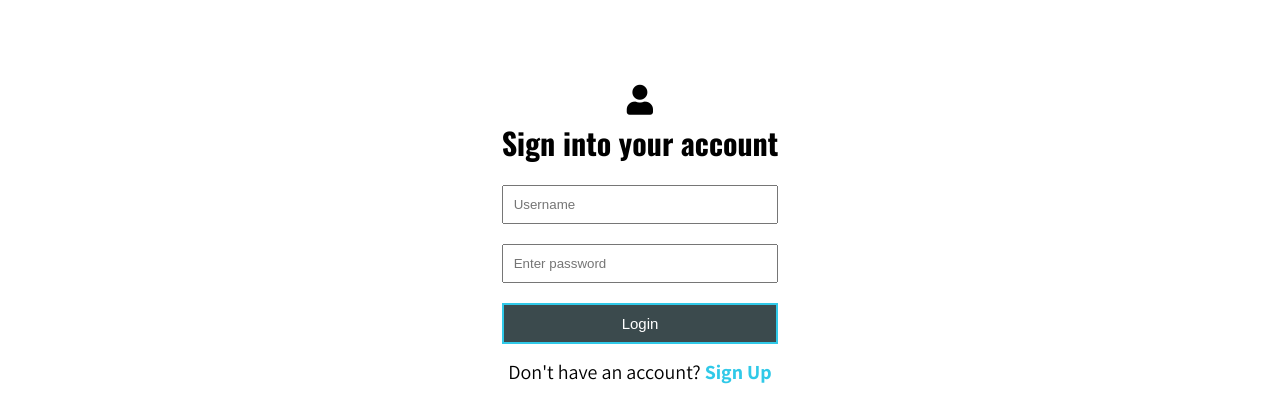
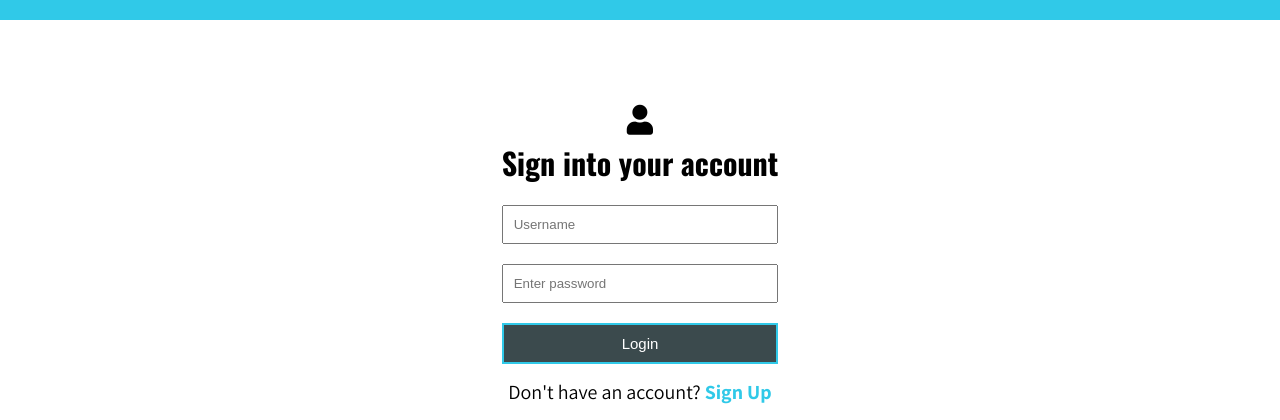
Before and after one commit to Jack112-create/Life-Dentals, a Django app: page /accounts/login/ in a window 1280 px wide. Shown: the part 73-493 px from the top of the page. Run offline with Django 3.2, Linux system fonts and the light colour scheme; tables that the repository leaves empty hold one stand-in row (values such as "Sample post"); one stand-in notice (Sample message) is shown; parts of the project's set-up code (start-up, migrations or seed data) failed here and were passed over.

Commit message:
create messages.js file to handle django messages display, style django messages for login and logout

```diff
--- /dev/null
+++ b/booking/static/js/messages.js
@@ -0,0 +1,14 @@
+document.addEventListener('DOMContentLoaded', () => {
+
+   if(document.getElementsByClassName('messages')[0]) {
+      const messages = document.getElementsByClassName('messages')[0];
+      const messageItems = messages.children;
+      console.log(messageItems.length);
+
+      for (let i = 0; i < messageItems.length; i++) {
+         setTimeout(() => {
+            messageItems[i].style.display = 'none';
+         }, 5000)
+      }
+   }
+   })
--- a/users/static/css/users.css
+++ b/users/static/css/users.css
@@ -8,6 +8,14 @@
     --ui-orange: #F6B002;
 }
 
+.messages {
+    background-color: var(--ui-blue);
+    color: var(--ui-white);
+    text-align: center;
+    padding: 1rem;
+    display: inline-block;
+    font-size: 2rem;
+}
 
 .login-form, .sign-up-form {
     display: flex;
--- a/users/templates/users/login_register.html
+++ b/users/templates/users/login_register.html
@@ -9,6 +9,14 @@
 {% block content %}
 
 {% if page == 'login' %}
+
+{% if messages %}
+    <ul class="messages">
+        {% for message in messages %}
+            <li{% if message.tags %} class="{{ message.tags }}"{% endif %}>{{ message }}</li>
+        {% endfor %}
+    </ul>
+{% endif %}
 
 <div class="login-form">
 
@@ -46,4 +54,6 @@
 </div>
 {% endif %}
 
+<script src="{% static 'js/messages.js' %}"></script>
+
 {% endblock content %}
--- a/users/views.py
+++ b/users/views.py
@@ -31,6 +31,7 @@
 
         if user is not None:
             login(request, user)
+            messages.success(request, 'Login Successful!')
             return redirect('booking')
         else:
             messages.error(request, 'Username OR password is incorrect')
```
Also changed, not shown: booking/static/css/booking.css (+9 -0 lines), booking/static/js/booking.js (deleted, +0 -38 lines), booking/templates/booking/booking.html (+12 -12 lines).
